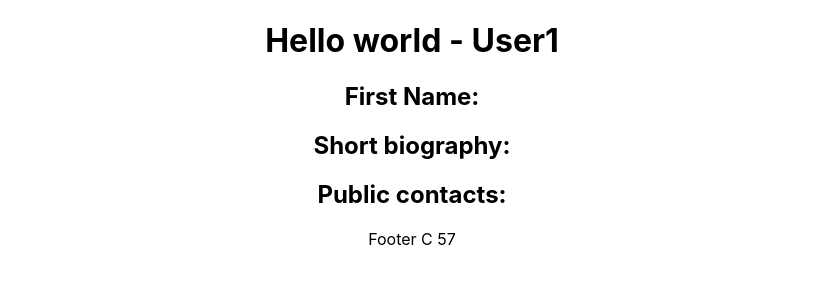
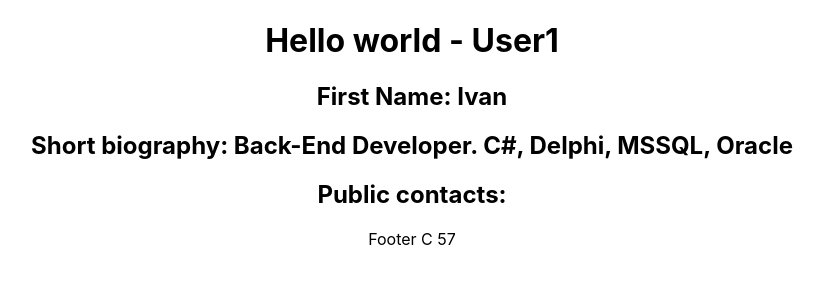
Before and after one commit to paskarweb/myproj, a React (Create React App) app: page / in a window 1280 px wide. Shown: the top 300 px of the page, without its empty margins (228-1052 px from the left). Built offline with nearby package versions, Linux system fonts and the light colour scheme.

Commit message:
Commit 7

```diff
--- a/src/App.tsx
+++ b/src/App.tsx
@@ -1,13 +1,13 @@
 import './App.css';
 import { Footer } from './Footer';
 
-
 const user = {
   userName: 'User1',
-  FirstName: '',
-  ShortBiography: '',
+  FirstName: 'Ivan',
+  ShortBiography: 'Back-End Developer. C#, Delphi, MSSQL, Oracle',
   PublicContacts: ''
 }
+
 const App = () => (
   <div className="App">
     <h1>Hello world - {user.userName}</h1>
```
Also changed, not shown: 1 other file (tests, documents, lock files or other folders).
